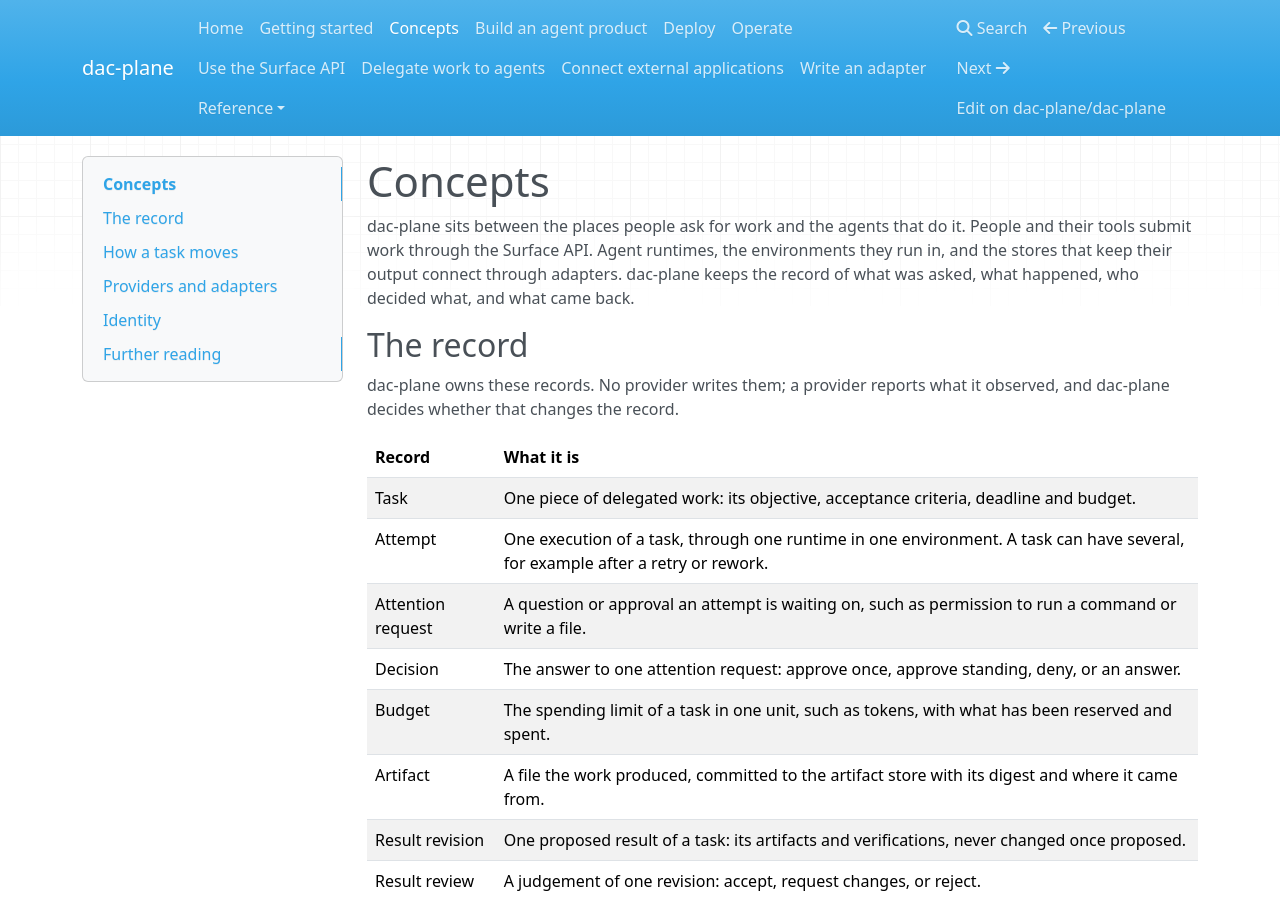
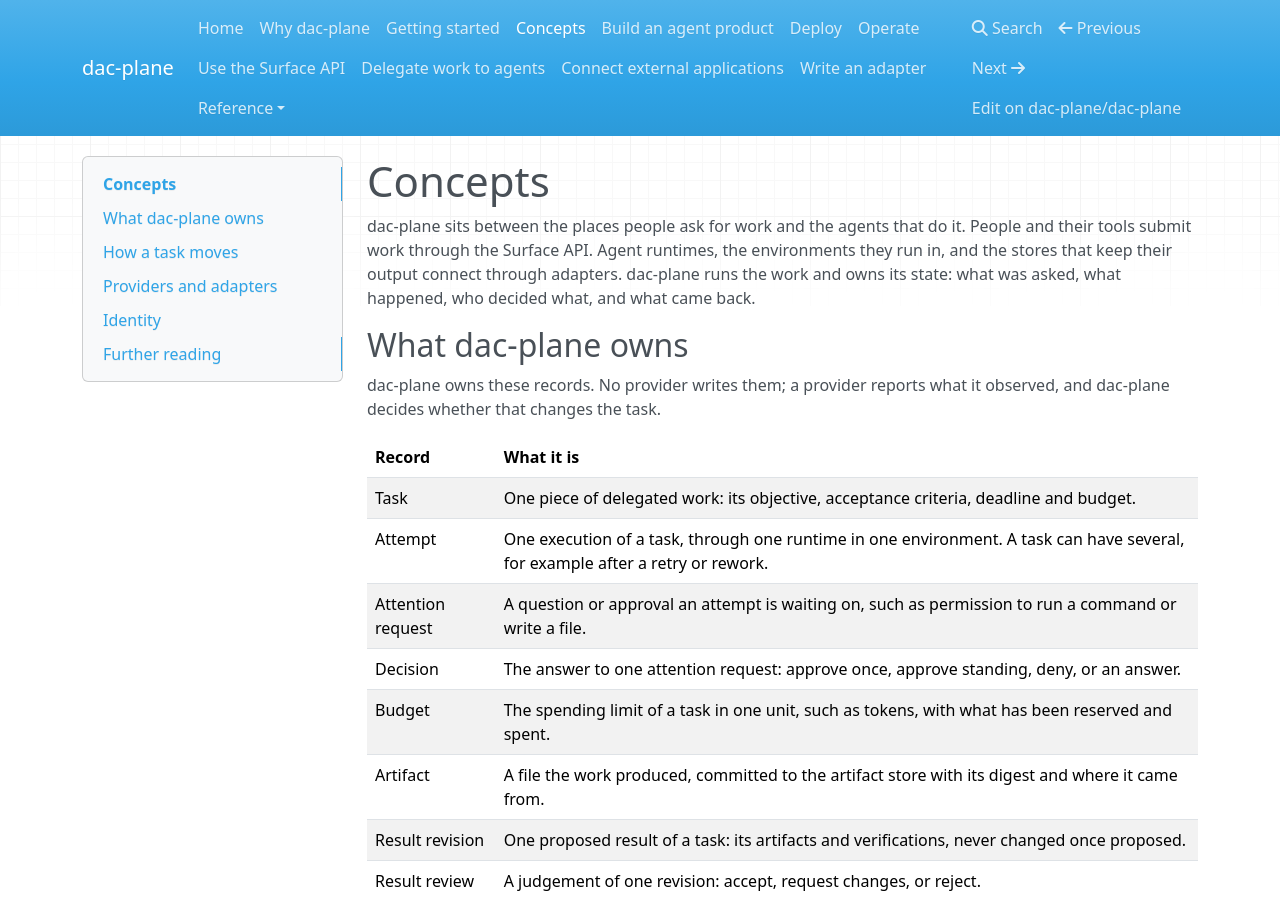
Before and after one commit to dac-plane/dac-plane, an MkDocs documentation site: the page built from docs/guides/concepts.md, in a window 1280 px wide and 900 px high. Built offline with MkDocs 1.6.1, drawn with Linux system fonts in a browser that asks for light colours; nearby versions of some CDN libraries; some of the changed text lies outside the part shown.

Commit message:
docs: add a why-dac-plane page and align how the guide describes ownership of the work (#182)
Says who dac-plane is for, what makes it different, what it is not and how it relates to other tools, and links it from the README and the guide navigation. Prose that described dac-plane as keeping a record of the work now says it owns the work, matching the wording already used in the guide index. Record types in the data model are unchanged.

```diff
--- a/docs/guides/concepts.md
+++ b/docs/guides/concepts.md
@@ -2,12 +2,12 @@
 
 dac-plane sits between the places people ask for work and the agents that do it. People and their tools submit work
 through the Surface API. Agent runtimes, the environments they run in, and the stores that keep their output connect
-through adapters. dac-plane keeps the record of what was asked, what happened, who decided what, and what came back.
+through adapters. dac-plane runs the work and owns its state: what was asked, what happened, who decided what, and what came back.
 
-## The record
+## What dac-plane owns
 
 dac-plane owns these records. No provider writes them; a provider reports what it observed, and dac-plane decides
-whether that changes the record.
+whether that changes the task.
 
 | Record | What it is |
 |---|---|
@@ -49,7 +49,7 @@ WebSocket to dac-plane; dac-plane never connects out to an adapter. There are fo
 | `artifact_store` | Holds the bytes of committed artifacts. | An S3-compatible store such as SeaweedFS |
 | `enforcement` | Enforces policy on governed actions on the execution path. | A policy or tool gateway |
 
-Any of them can be replaced without changing the record. To connect a new one, [write an adapter](extend/adapters.md).
+Any of them can be replaced without losing the tasks, approvals and results. To connect a new one, [write an adapter](extend/adapters.md).
 
 ## Identity
 
--- a/mkdocs.yml
+++ b/mkdocs.yml
@@ -29,6 +29,7 @@ markdown_extensions:
 
 nav:
   - Home: index.md
+  - Why dac-plane: why-dac-plane.md
   - Getting started: getting-started.md
   - Concepts: concepts.md
   - Build an agent product: build-a-product.md
```
Also changed, not shown: README.md (+3 -2 lines), docs/guides/build-a-product.md (+2 -2 lines), docs/guides/why-dac-plane.md (added, +50 -0 lines).
